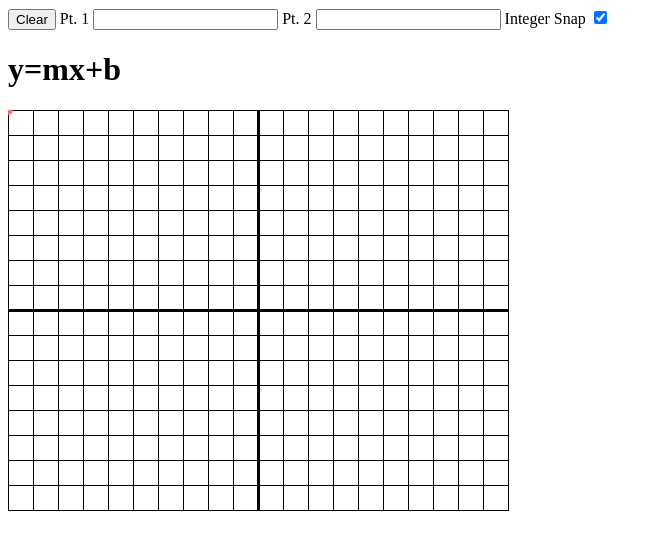
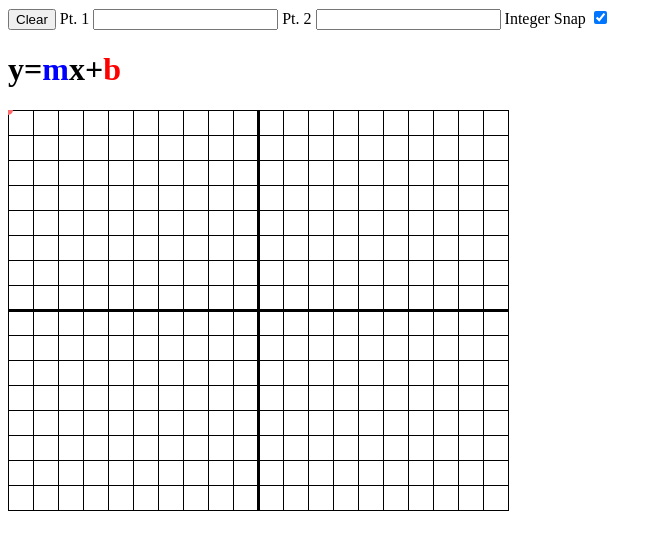
Before and after one commit to ndirig/slope-demo, a plain HTML site: page src/index.html in a window 1280 px wide. Shown: the whole page, without its empty margins (0-662 px from the left). Drawn offline with Linux system fonts and the light colour scheme.

Commit message:
Put slope and y intercept values in span elements and style them

```diff
--- a/src/index.html
+++ b/src/index.html
@@ -21,7 +21,7 @@
 
   </header>
 
-  <h1>y=mx+b</h1>
+  <h1>y=<span id="slope">m</span>x+<span id="yint">b</span></h1>
 
   <div>
       <canvas id="coordinatePlane">Interactive coordinate plane</canvas>
--- a/src/styles.css
+++ b/src/styles.css
@@ -1,3 +1,11 @@
+
+#slope {
+  color: rgb(0, 0, 255);
+}
+
+#yint {
+  color: rgb(255, 0, 0);
+}
 
 #pt1 {
   background-color: rgb(245, 230, 99);
```
